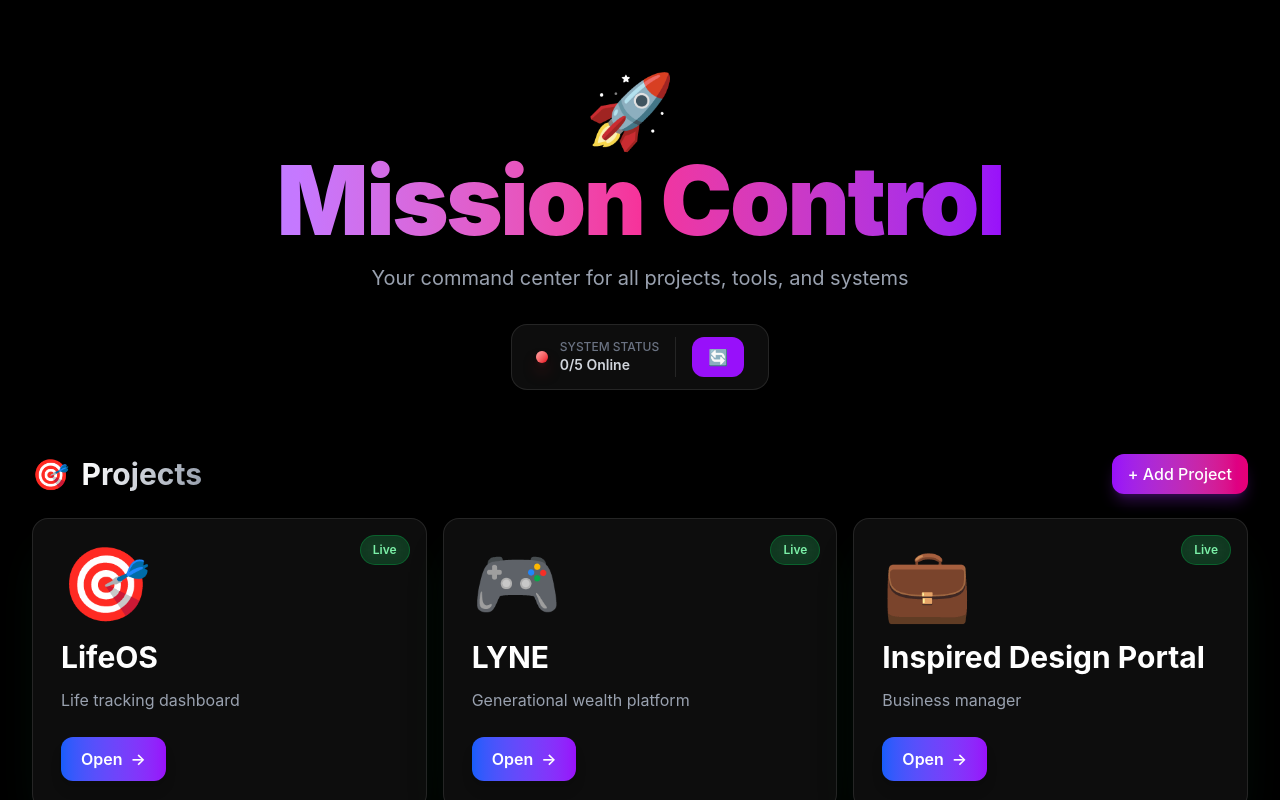
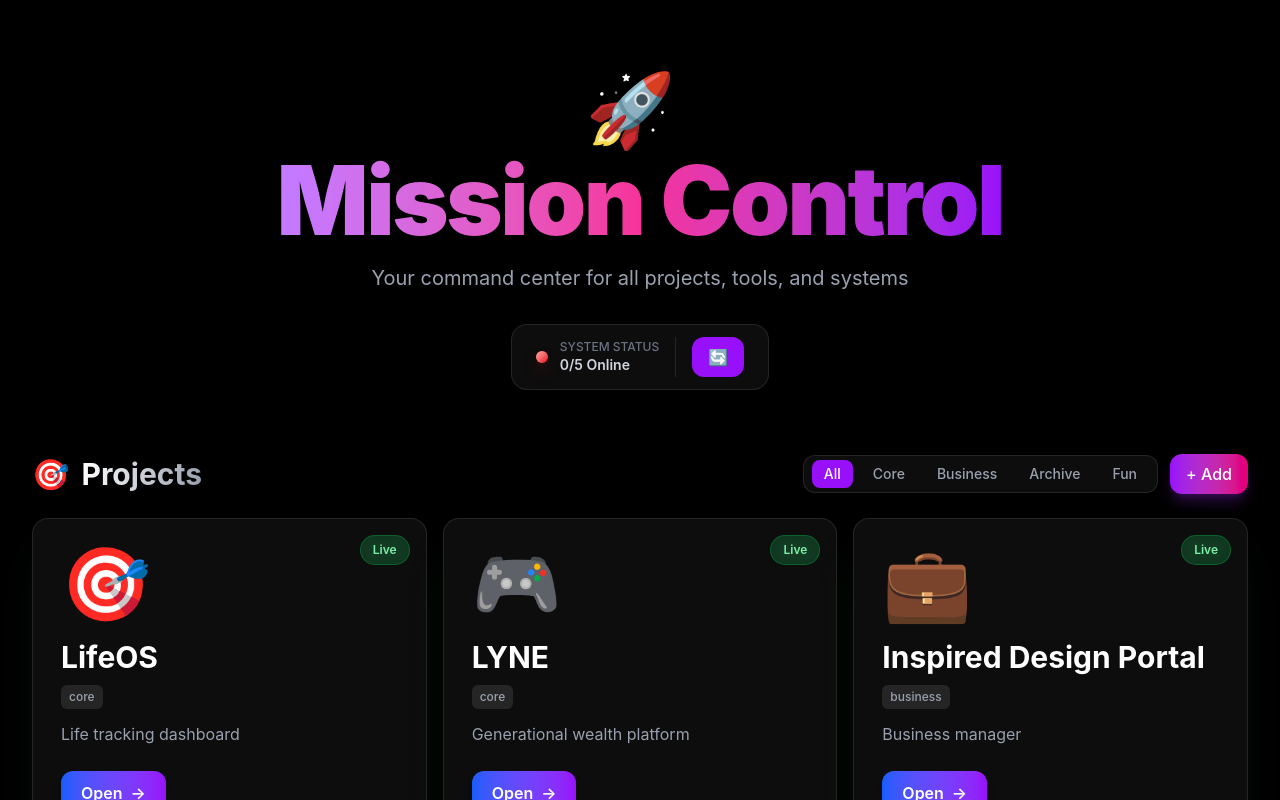
Before and after one commit to nsprdjake/mission-control, a Next.js app: page / in a window 1280 px wide. Shown: the top 800 px of the page. Built offline with nearby package versions, Linux system fonts and the light colour scheme.

Commit message:
Add category system: organize projects into Core/Business/Archive/Fun + category filter

```diff
--- a/app/page.tsx
+++ b/app/page.tsx
@@ -12,6 +12,7 @@ interface Project {
   description: string;
   url: string;
   status: 'live' | 'in-progress' | 'coming-soon';
+  category?: 'core' | 'business' | 'fun' | 'archive';
 }
 
 const DEFAULT_PROJECTS: Project[] = [
@@ -22,6 +23,7 @@ const DEFAULT_PROJECTS: Project[] = [
     description: 'Life tracking dashboard',
     url: 'https://pd.nsprd.com',
     status: 'live',
+    category: 'core',
   },
   {
     id: 'lyne',
@@ -30,6 +32,7 @@ const DEFAULT_PROJECTS: Project[] = [
     description: 'Generational wealth platform',
     url: 'https://rp1.nsprd.com',
     status: 'live',
+    category: 'core',
   },
   {
     id: 'portal',
@@ -38,6 +41,7 @@ const DEFAULT_PROJECTS: Project[] = [
     description: 'Business manager',
     url: 'https://portal.nsprd.com',
     status: 'live',
+    category: 'business',
   },
   {
     id: 'memory',
@@ -46,6 +50,7 @@ const DEFAULT_PROJECTS: Project[] = [
     description: 'Memory archive',
     url: 'https://memory.nsprd.com',
     status: 'live',
+    category: 'core',
   },
   {
     id: 'faggnation',
@@ -54,6 +59,7 @@ const DEFAULT_PROJECTS: Project[] = [
     description: 'Podcast archive',
     url: 'https://faggnation.nsprd.com',
     status: 'live',
+    category: 'archive',
   },
   {
     id: 'vibe',
@@ -62,6 +68,7 @@ const DEFAULT_PROJECTS: Project[] = [
     description: 'Fun project',
     url: 'https://vibe.nsprd.com',
     status: 'in-progress',
+    category: 'fun',
   },
 ];
 
@@ -72,6 +79,7 @@ export default function Home() {
   const [mounted, setMounted] = useState(false);
   const [showAddModal, setShowAddModal] = useState(false);
   const [editingProject, setEditingProject] = useState<Project | null>(null);
+  const [categoryFilter, setCategoryFilter] = useState<string>('all');
 
   useEffect(() => {
     setMounted(true);
@@ -192,23 +200,43 @@ export default function Home() {
 
         {/* Projects Section */}
         <section className={`mb-12 transition-all duration-1000 delay-200 ${mounted ? 'opacity-100' : 'opacity-0'}`}>
-          <div className="flex items-center justify-between mb-6">
+          <div className="flex flex-col sm:flex-row items-start sm:items-center justify-between mb-6 gap-4">
             <div className="flex items-center gap-3">
               <div className="text-3xl">🎯</div>
               <h2 className="text-3xl font-bold bg-gradient-to-r from-white to-gray-400 text-transparent bg-clip-text">
                 Projects
               </h2>
             </div>
+            <div className="flex flex-wrap items-center gap-3">
+              {/* Category Filter */}
+              <div className="flex items-center gap-2 bg-white/5 backdrop-blur-xl border border-white/10 rounded-xl px-2 py-1">
+                {['all', 'core', 'business', 'archive', 'fun'].map((cat) => (
+                  <button
+                    key={cat}
+                    onClick={() => setCategoryFilter(cat)}
+                    className={`px-3 py-1 rounded-lg text-sm font-medium transition-all ${
+                      categoryFilter === cat
+                        ? 'bg-purple-600 text-white'
+                        : 'text-gray-400 hover:text-white hover:bg-white/10'
+                    }`}
+                  >
+                    {cat === 'all' ? 'All' : cat.charAt(0).toUpperCase() + cat.slice(1)}
+                  </button>
+                ))}
+              </div>
               <button
                 onClick={() => setShowAddModal(true)}
                 className="px-4 py-2 bg-gradient-to-r from-purple-600 to-pink-600 hover:from-purple-500 hover:to-pink-500 rounded-xl transition-all text-white font-medium shadow-lg shadow-purple-900/50"
               >
-              + Add Project
+                + Add
               </button>
+            </div>
           </div>
 
           <div className="grid grid-cols-1 md:grid-cols-2 lg:grid-cols-3 gap-4">
-            {projects.map((project) => (
+            {projects
+              .filter(p => categoryFilter === 'all' || p.category === categoryFilter)
+              .map((project) => (
                 <ProjectCard
                   key={project.id}
                   project={project}
@@ -218,6 +246,12 @@ export default function Home() {
                 />
               ))}
           </div>
+
+          {categoryFilter !== 'all' && projects.filter(p => p.category === categoryFilter).length === 0 && (
+            <div className="text-center py-12 text-gray-500">
+              No projects in this category yet
+            </div>
+          )}
         </section>
 
         {/* Stats */}
--- a/components/AddProjectModal.tsx
+++ b/components/AddProjectModal.tsx
@@ -9,6 +9,7 @@ interface Project {
   description: string;
   url: string;
   status: 'live' | 'in-progress' | 'coming-soon';
+  category?: 'core' | 'business' | 'fun' | 'archive';
 }
 
 interface AddProjectModalProps {
@@ -26,6 +27,7 @@ export function AddProjectModal({ project, onSave, onClose }: AddProjectModalPro
       description: '',
       url: '',
       status: 'live',
+      category: 'core',
     }
   );
 
@@ -135,6 +137,22 @@ export function AddProjectModal({ project, onSave, onClose }: AddProjectModalPro
             </select>
           </div>
 
+          <div>
+            <label className="block text-sm font-medium text-gray-300 mb-2">
+              Category
+            </label>
+            <select
+              value={formData.category || 'core'}
+              onChange={(e) => setFormData({ ...formData, category: e.target.value as Project['category'] })}
+              className="w-full px-4 py-2 bg-white/5 border border-white/10 rounded-xl text-white focus:border-purple-500 focus:outline-none transition-colors"
+            >
+              <option value="core">Core</option>
+              <option value="business">Business</option>
+              <option value="archive">Archive</option>
+              <option value="fun">Fun</option>
+            </select>
+          </div>
+
           <div className="flex gap-3 pt-4">
             <button
               type="button"
--- a/components/ProjectCard.tsx
+++ b/components/ProjectCard.tsx
@@ -7,6 +7,7 @@ interface Project {
   description: string;
   url: string;
   status: 'live' | 'in-progress' | 'coming-soon';
+  category?: 'core' | 'business' | 'fun' | 'archive';
 }
 
 interface ProjectCardProps {
@@ -101,9 +102,16 @@ export function ProjectCard({ project, isUp, onEdit, onDelete }: ProjectCardProp
 
       {/* Content */}
       <div className="relative">
-        <h3 className="text-2xl sm:text-3xl font-bold mb-3 text-white group-hover:text-transparent group-hover:bg-clip-text group-hover:bg-gradient-to-r group-hover:from-white group-hover:to-gray-300 transition-all duration-300">
+        <h3 className="text-2xl sm:text-3xl font-bold mb-2 text-white group-hover:text-transparent group-hover:bg-clip-text group-hover:bg-gradient-to-r group-hover:from-white group-hover:to-gray-300 transition-all duration-300">
           {project.name}
         </h3>
+        {project.category && (
+          <div className="mb-3">
+            <span className="inline-block text-xs px-2 py-1 rounded-md bg-white/10 text-gray-400 font-medium">
+              {project.category}
+            </span>
+          </div>
+        )}
         <p className="text-gray-400 group-hover:text-gray-300 mb-6 text-sm sm:text-base leading-relaxed transition-colors duration-300">
           {project.description}
         </p>
```
Lines whose indentation alone changed are shown as unchanged.
